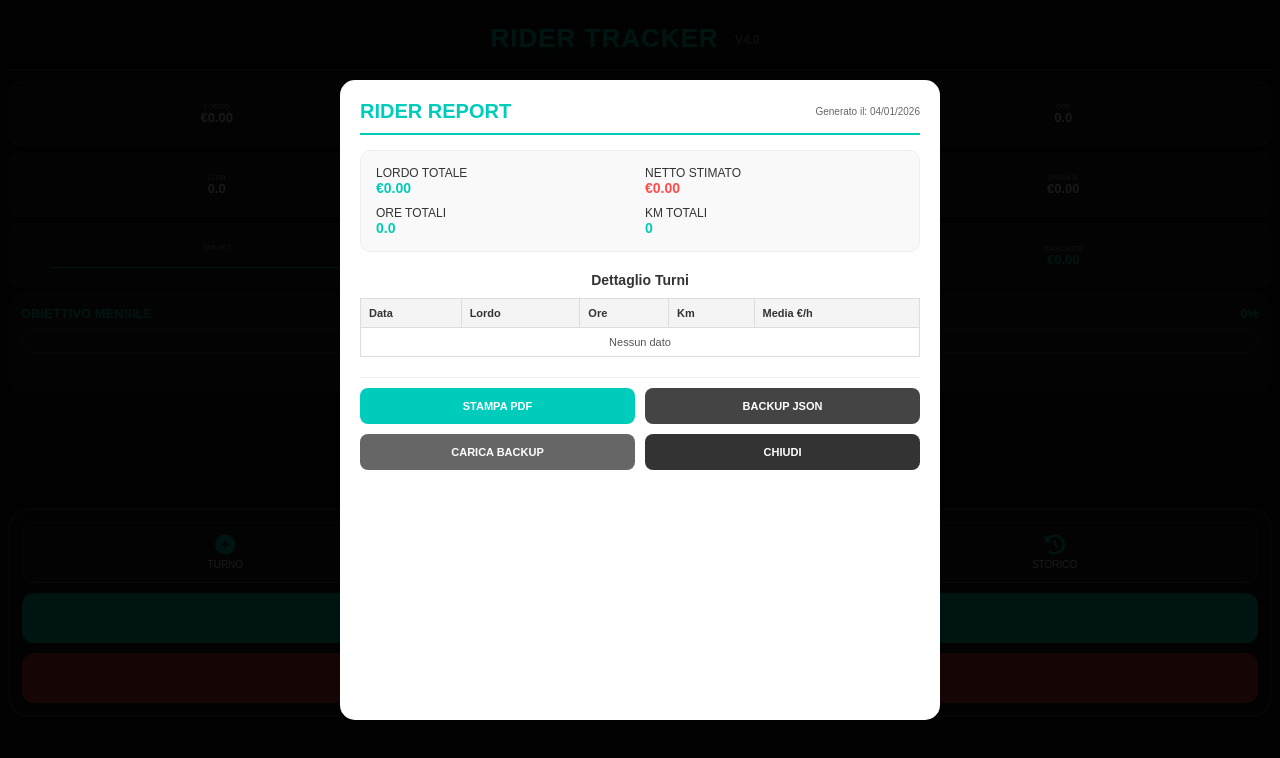
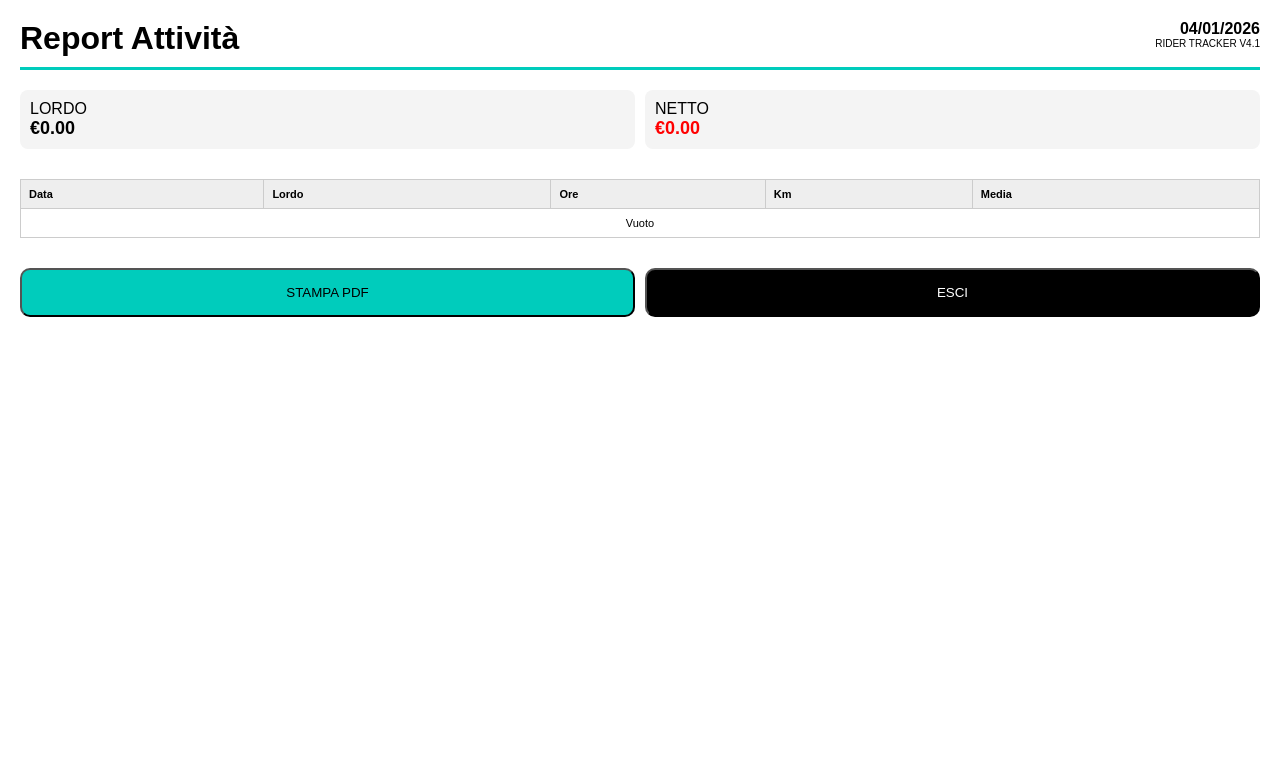
Before and after one commit to madcarbone-ctrl/Rider, a plain HTML site: page index.html in a window 1280 px wide. Both pictures are taken after a click on the button "GENERA REPORT PDF". Drawn offline with Linux system fonts and the light colour scheme.

Commit message:
Update index.html

```diff
--- a/index.html
+++ b/index.html
@@ -3,7 +3,7 @@
 <head>
     <meta charset="UTF-8">
     <meta name="viewport" content="width=device-width, initial-scale=1.0, maximum-scale=1.0, user-scalable=no, viewport-fit=cover">
-    <title>RIDER TRACKER V4.0</title>
+    <title>RIDER TRACKER V4.1</title>
     <link rel="stylesheet" href="https://cdnjs.cloudflare.com/ajax/libs/font-awesome/6.0.0/css/all.min.css">
     <style>
         :root { --bg:#0f0f0f; --card:#1a1a1a; --primary:#00CCBC; --accent:#ff4d4d; --text:#e0e0e0; --dim:#888; --danger:#d32f2f; --input-bg:#252525; }
@@ -24,7 +24,7 @@
         }
         .app-title span { font-size: 12px; color: var(--dim); vertical-align: middle; margin-left: 8px; letter-spacing: 0; }
 
-        /* GRID E CARDS BLINDATE */
+        /* GRID BLINDATA */
         .grid { display:grid; grid-template-columns:repeat(3, 1fr); gap:6px; margin-bottom: 5px; }
         .card { background:var(--card); border-radius:12px; border:1px solid #333; display: flex; flex-direction: column; justify-content: center; align-items: center; height: 65px; }
         .label { font-size:7px; color:var(--dim); font-weight:bold; text-transform:uppercase; }
@@ -37,6 +37,7 @@
         #bar { background: linear-gradient(90deg, var(--primary), #ccff00); height:100%; width:0%; transition:0.3s; }
         #liveClock { font-size:14px; color:var(--primary); margin-top: 10px; text-align: center; font-weight: bold; letter-spacing: 1px; }
 
+        /* FOOTER BLINDATO */
         .sticky-footer {
             background:#161616; padding:12px; border-radius:20px; border:2px solid #333;
             display: flex; flex-direction: column; gap: 10px;
@@ -49,46 +50,41 @@
         .btn-report { background:var(--primary); color:#000; }
         .btn-reset-danger { background:var(--danger); color:#fff; }
 
-        /* MODALI */
+        /* MODALI - RIPRISTINO ORIGINALE */
         .modal { display:none; position:fixed; inset:0; z-index:9999; background:rgba(0,0,0,0.9); align-items: center; justify-content:center; }
+        .modal-content {
+            background:var(--card); padding:25px; border-radius:28px;
+            width:90%; max-width:340px; border:2px solid var(--primary);
+            margin-bottom: 210px; /* Alzato per tastiera */
+        }
+        .modal h3 { margin-bottom: 20px; font-size: 20px; color: var(--primary); text-align: center; text-transform: uppercase; letter-spacing: 1px; }
+        .modal input {
+            width:100%; padding:16px; background:var(--input-bg); border:1px solid #333;
+            color:#fff; border-radius:14px; margin-bottom:12px; outline:none; font-size: 16px;
+        }
+        .modal input:focus { border-color: var(--primary); }
+        .btn-modal-save {
+            width:100%; padding:16px; border-radius:14px; border:none;
+            font-weight:900; font-size: 14px; text-transform: uppercase; margin-top: 8px;
+        }
 
-        /* RIPRISTINO ESTETICA REPORT ORIGINALE */
-        .modal-content-report {
-            background:#fff; color:#333; padding:20px; border-radius:15px;
-            width:95%; max-width:600px; height:80vh; overflow-y:auto;
-        }
-        .report-header { border-bottom: 2px solid var(--primary); padding-bottom: 10px; margin-bottom: 15px; display: flex; justify-content: space-between; align-items: center; }
-        .report-header h2 { color: var(--primary); margin: 0; font-size: 20px; }
-
-        .report-table { width: 100%; border-collapse: collapse; margin-bottom: 20px; font-size: 11px; }
-        .report-table th { background: #f4f4f4; color: #333; padding: 8px; border: 1px solid #ddd; text-align: left; }
-        .report-table td { padding: 8px; border: 1px solid #ddd; color: #555; }
-
-        .stats-box { display: grid; grid-template-columns: 1fr 1fr; gap: 10px; margin-bottom: 20px; background: #f9f9f9; padding: 15px; border-radius: 10px; border: 1px solid #eee; }
-        .stat-item { font-size: 12px; color: #333; }
-        .stat-item strong { color: var(--primary); font-size: 14px; }
-
-        .report-actions { display: grid; grid-template-columns: 1fr 1fr; gap: 10px; position: sticky; bottom: 0; background: #fff; padding: 10px 0; border-top: 1px solid #eee; }
-        .btn-rep { padding: 12px; border-radius: 8px; border: none; font-weight: bold; text-transform: uppercase; font-size: 11px; cursor: pointer; }
-
-        /* Altri Modali Standard */
-        .modal-content { background:var(--card); padding:20px; border-radius:24px; width:90%; max-width:320px; border:2px solid var(--primary); margin-bottom: 210px; }
-        .modal h3 { margin-bottom: 10px; font-size: 18px; color: var(--primary); text-align: center; }
-        .modal input { width:100%; padding:14px; background:var(--input-bg); border:1px solid #444; color:#fff; border-radius:12px; margin-bottom:12px; outline:none; font-size: 16px; }
-        .btn-modal-save { width:100%; padding:12px; border-radius:12px; border:none; font-weight:bold; font-size: 13px; text-transform: uppercase; margin-top: 5px; }
+        /* SCHERMATA REPORT (Blindata dalla V4.0) */
+        .modal-report { display:none; position:fixed; inset:0; z-index:10000; background:#fff; color:#000; flex-direction: column; padding: 20px; overflow-y: auto; }
+        .report-header { border-bottom: 3px solid var(--primary); padding-bottom: 10px; margin-bottom: 20px; display: flex; justify-content: space-between; }
+        .report-table { width: 100%; border-collapse: collapse; margin-top: 10px; font-size: 11px; }
+        .report-table th { background: #eee; border: 1px solid #ccc; padding: 8px; text-align: left; }
+        .report-table td { border: 1px solid #ccc; padding: 8px; }
 
         @media print {
-            body * { visibility: hidden; }
-            #reportPrintArea, #reportPrintArea * { visibility: visible; }
-            #reportPrintArea { position: absolute; left: 0; top: 0; width: 100%; }
-            .report-actions { display: none; }
+            body * { display: none !important; }
+            #winReport { display: block !important; position: absolute; top: 0; left: 0; width: 100%; }
         }
     </style>
 </head>
 <body>
 
     <div class="app-title-container">
-        <h1 class="app-title">RIDER TRACKER <span>V4.0</span></h1>
+        <h1 class="app-title">RIDER TRACKER <span>V4.1</span></h1>
     </div>
 
     <div class="grid">
@@ -117,68 +113,67 @@
             <div class="foot-btn" onclick="toggleWin('winBenza', true)"><i class="fas fa-gas-pump"></i>BENZINA</div>
             <div class="foot-btn" onclick="toggleWin('winStorico', true)"><i class="fas fa-history"></i>STORICO</div>
         </div>
-        <button class="btn-full-action btn-report" onclick="toggleWin('winReport', true)">GENERA REPORT PDF</button>
+        <button class="btn-full-action btn-report" onclick="openReport()">GENERA REPORT PDF</button>
         <button class="btn-full-action btn-reset-danger" onclick="resetTotale()">AZZERA TUTTO IL DATABASE</button>
     </div>
 
-    <div id="winReport" class="modal">
-        <div class="modal-content-report" id="reportPrintArea">
-            <div class="report-header">
-                <h2>RIDER REPORT</h2>
-                <div style="text-align:right; font-size:10px; color:#666;">Generato il: <span id="repDate"></span></div>
-            </div>
-
-            <div class="stats-box">
-                <div class="stat-item">LORDO TOTALE<br><strong id="repLordo">€0.00</strong></div>
-                <div class="stat-item">NETTO STIMATO<br><strong id="repNetto" style="color:var(--accent)">€0.00</strong></div>
-                <div class="stat-item">ORE TOTALI<br><strong id="repOre">0.0</strong></div>
-                <div class="stat-item">KM TOTALI<br><strong id="repKm">0</strong></div>
-            </div>
-
-            <h3 style="font-size:14px; margin-bottom:10px; color:#333;">Dettaglio Turni</h3>
-            <table class="report-table">
-                <thead><tr><th>Data</th><th>Lordo</th><th>Ore</th><th>Km</th><th>Media €/h</th></tr></thead>
-                <tbody id="repTableBody"></tbody>
-            </table>
-
-            <div class="report-actions">
-                <button class="btn-rep" style="background:var(--primary); color:#fff;" onclick="window.print()">STAMPA PDF</button>
-                <button class="btn-rep" style="background:#444; color:#fff;" onclick="exportJSON()">BACKUP JSON</button>
-                <button class="btn-rep" style="background:#666; color:#fff;" onclick="importJSON()">CARICA BACKUP</button>
-                <button class="btn-rep" style="background:#333; color:#fff;" onclick="toggleWin('winReport', false)">CHIUDI</button>
-            </div>
+    <div id="winTurno" class="modal">
+        <div class="modal-content">
+            <h3>Nuovo Turno</h3>
+            <input type="number" id="tL" placeholder="Lordo Guadagnato (€)">
+            <input type="number" id="tO" placeholder="Ore Lavorate (es. 4.5)">
+            <input type="number" id="tK" placeholder="Chilometri Percorsi">
+            <input type="number" id="tC" placeholder="Consumo Medio (L/100km)">
+            <button class="btn-modal-save" style="background:var(--primary); color:#000;" onclick="salvaAzione('T')">SALVA DATI TURNO</button>
+            <button class="btn-modal-save" style="background:#333; color:#fff;" onclick="toggleWin('winTurno', false)">ANNULLA</button>
         </div>
     </div>
 
-    <div id="winTurno" class="modal"><div class="modal-content"><h3>Nuovo Turno</h3><input type="number" id="tL" placeholder="Lordo (€)"><input type="number" id="tO" placeholder="Ore lavorate"><input type="number" id="tK" placeholder="Chilometri"><input type="number" id="tC" placeholder="Consumo L/100km"><button class="btn-modal-save" style="background:var(--primary); color:#000;" onclick="salvaAzione('T')">SALVA TURNO</button><button class="btn-modal-save" style="background:#333; color:#fff;" onclick="toggleWin('winTurno', false)">ANNULLA</button></div></div>
-    <div id="winBenza" class="modal"><div class="modal-content" style="border-color: orange;"><h3>Rifornimento</h3><input type="number" id="bE" placeholder="Euro spesi (€)"><input type="number" id="bP" placeholder="Prezzo (€/L)" step="0.001"><button class="btn-modal-save" style="background:orange; color:#000;" onclick="salvaAzione('B')">SALVA BENZINA</button><button class="btn-modal-save" style="background:#333; color:#fff;" onclick="toggleWin('winBenza', false)">ANNULLA</button></div></div>
+    <div id="winBenza" class="modal">
+        <div class="modal-content" style="border-color: #ffa500;">
+            <h3>Rifornimento</h3>
+            <input type="number" id="bE" placeholder="Euro Spesi (€)">
+            <input type="number" id="bP" placeholder="Prezzo Benzina (€/L)" step="0.001">
+            <button class="btn-modal-save" style="background:#ffa500; color:#000;" onclick="salvaAzione('B')">SALVA BENZINA</button>
+            <button class="btn-modal-save" style="background:#333; color:#fff;" onclick="toggleWin('winBenza', false)">ANNULLA</button>
+        </div>
+    </div>
+
     <div id="winStorico" class="modal"><div class="modal-content" style="margin-bottom:0px;"><h3>Storico</h3><div id="listaStorico" style="max-height:45vh; overflow-y:auto; margin-bottom:15px;"></div><button class="btn-modal-save" style="background:#333; color:#fff;" onclick="toggleWin('winStorico', false)">CHIUDI</button></div></div>
 
+    <div id="winReport" class="modal-report">
+        <div class="report-header"><h1>Report Attività</h1><div style="text-align: right"><div id="repDataOggi" style="font-weight: bold"></div><div style="font-size: 10px">RIDER TRACKER V4.1</div></div></div>
+        <div style="display: grid; grid-template-columns: 1fr 1fr; gap: 10px; margin-bottom: 20px;">
+            <div style="background: #f4f4f4; padding: 10px; border-radius: 8px;"><span>LORDO</span><div id="repLordo" style="font-size:18px; font-weight:bold;"></div></div>
+            <div style="background: #f4f4f4; padding: 10px; border-radius: 8px;"><span>NETTO</span><div id="repNetto" style="font-size:18px; font-weight:bold; color:red;"></div></div>
+        </div>
+        <table class="report-table"><thead><tr><th>Data</th><th>Lordo</th><th>Ore</th><th>Km</th><th>Media</th></tr></thead><tbody id="repTableBody"></tbody></table>
+        <div style="display: grid; grid-template-columns: 1fr 1fr; gap: 10px; margin-top: 30px;"><button class="btn-rep-act" style="background:var(--primary); padding:15px; border-radius:10px;" onclick="window.print()">STAMPA PDF</button><button class="btn-rep-act" style="background:#000; color:#fff; padding:15px; border-radius:10px;" onclick="closeReport()">ESCI</button></div>
+    </div>
+
 <script>
-    let db = JSON.parse(localStorage.getItem('rider_db_v4.0')) || { turni: [], benza: [], tax: 20, target: 0 };
+    let db = JSON.parse(localStorage.getItem('rider_db_v4.1')) || { turni: [], benza: [], tax: 20, target: 0 };
 
     function toggleWin(id, show) {
         const win = document.getElementById(id);
         if (win) win.style.display = show ? 'flex' : 'none';
-        if (show && id === 'winReport') preparaReportOriginale();
     }
 
-    function salvaDB() { localStorage.setItem('rider_db_v4.0', JSON.stringify(db)); aggiornaDati(); }
-
-    function preparaReportOriginale() {
-        document.getElementById('repDate').innerText = new Date().toLocaleDateString('it-IT');
+    function openReport() {
+        document.getElementById('repDataOggi').innerText = new Date().toLocaleDateString('it-IT');
         document.getElementById('repLordo').innerText = '€' + document.getElementById('lordo').innerText;
         document.getElementById('repNetto').innerText = document.getElementById('netto').innerText;
-        document.getElementById('repOre').innerText = document.getElementById('ore').innerText;
-        document.getElementById('repKm').innerText = db.turni.reduce((a,b) => a + b.km, 0);
-
         let html = "";
         db.turni.forEach(t => {
-            let media = t.ore > 0 ? (t.lordo / t.ore).toFixed(2) : "0.00";
-            html += `<tr><td>${t.data}</td><td>€${t.lordo.toFixed(2)}</td><td>${t.ore}h</td><td>${t.km}km</td><td>€${media}/h</td></tr>`;
+            let m = t.ore > 0 ? (t.lordo/t.ore).toFixed(2) : "0.00";
+            html += `<tr><td>${t.data}</td><td>€${t.lordo.toFixed(2)}</td><td>${t.ore}h</td><td>${t.km}km</td><td>€${m}/h</td></tr>`;
         });
-        document.getElementById('repTableBody').innerHTML = html || "<tr><td colspan='5' style='text-align:center'>Nessun dato</td></tr>";
+        document.getElementById('repTableBody').innerHTML = html || "<tr><td colspan='5' style='text-align:center'>Vuoto</td></tr>";
+        document.getElementById('winReport').style.display = 'flex';
     }
+
+    function closeReport() { document.getElementById('winReport').style.display = 'none'; }
+    function salvaDB() { localStorage.setItem('rider_db_v4.1', JSON.stringify(db)); aggiornaDati(); }
 
     function salvaAzione(tipo) {
         const d = new Date().toLocaleDateString('it-IT');
@@ -215,22 +210,6 @@
         renderStorico();
     }
 
-    function exportJSON() {
-        const dataStr = "data:text/json;charset=utf-8," + encodeURIComponent(JSON.stringify(db));
-        const a = document.createElement('a'); a.setAttribute("href", dataStr); a.setAttribute("download", "rider_backup.json");
-        document.body.appendChild(a); a.click(); a.remove();
-    }
-
-    function importJSON() {
-        const input = document.createElement('input'); input.type = 'file';
-        input.onchange = e => {
-            const f = e.target.files[0]; const r = new FileReader();
-            r.onload = ev => { try { db = JSON.parse(ev.target.result); salvaDB(); location.reload(); } catch(e) { alert("File non valido!"); } }
-            r.readAsText(f);
-        }
-        input.click();
-    }
-
     function renderStorico() {
         let h = "";
         [...db.turni.map(x=>({...x, t:'T'})), ...db.benza.map(x=>({...x, t:'B'}))].sort((a,b)=>b.id-a.id).forEach(i => {
@@ -251,17 +230,8 @@
     }
 
     function resetTotale() { if(confirm("⚠ CANCELLARE TUTTO?")) { localStorage.clear(); location.reload(); } }
-
-    setInterval(() => {
-        const n = new Date();
-        document.getElementById('liveClock').innerHTML = `${n.toLocaleDateString('it-IT')} <span class="clock-sep">|</span> ${n.toLocaleTimeString('it-IT')}`;
-    }, 1000);
-
-    window.onload = () => {
-        document.getElementById('targetIn').value = db.target || "";
-        document.getElementById('taxIn').value = db.tax || 20;
-        aggiornaDati();
-    };
+    setInterval(() => { const n = new Date(); document.getElementById('liveClock').innerHTML = `${n.toLocaleDateString('it-IT')} <span class="clock-sep">|</span> ${n.toLocaleTimeString('it-IT')}`; }, 1000);
+    window.onload = () => { document.getElementById('targetIn').value = db.target || ""; document.getElementById('taxIn').value = db.tax || 20; aggiornaDati(); };
 </script>
 </body>
 </html>
```
